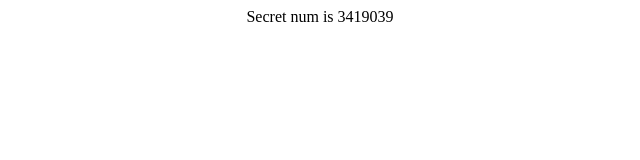
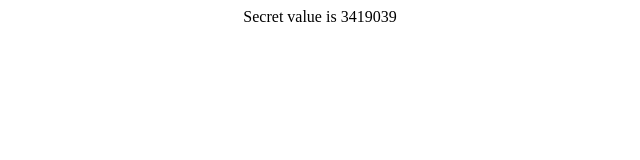
Before and after one commit to MateuszPeryt/website, a plain HTML site: page index.html in a window 1280 px wide. Shown: the full height of the page, 320-960 px from the left. Drawn offline with Linux system fonts and the light colour scheme.

Commit message:
Update index.html

```diff
--- a/index.html
+++ b/index.html
@@ -1,5 +1,5 @@
 <center>
 
-  <p> Secret num is 3419039 </p>
+  <p> Secret value is 3419039 </p>
 
 </center>
```
